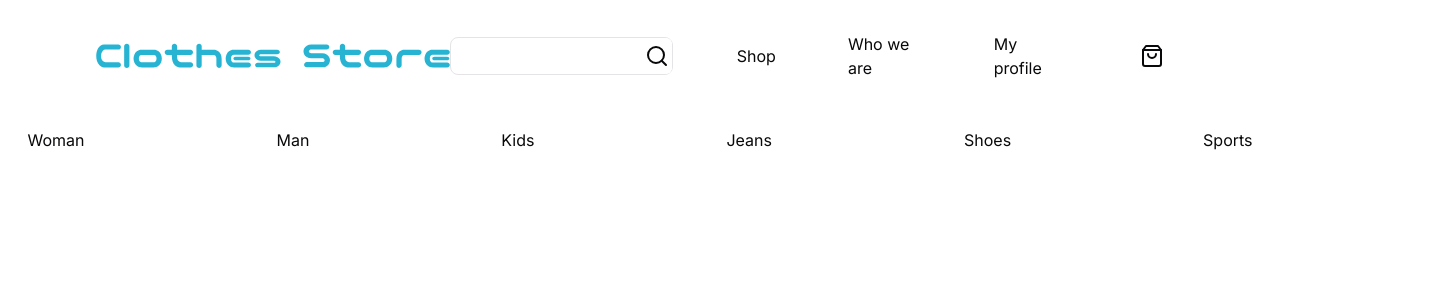
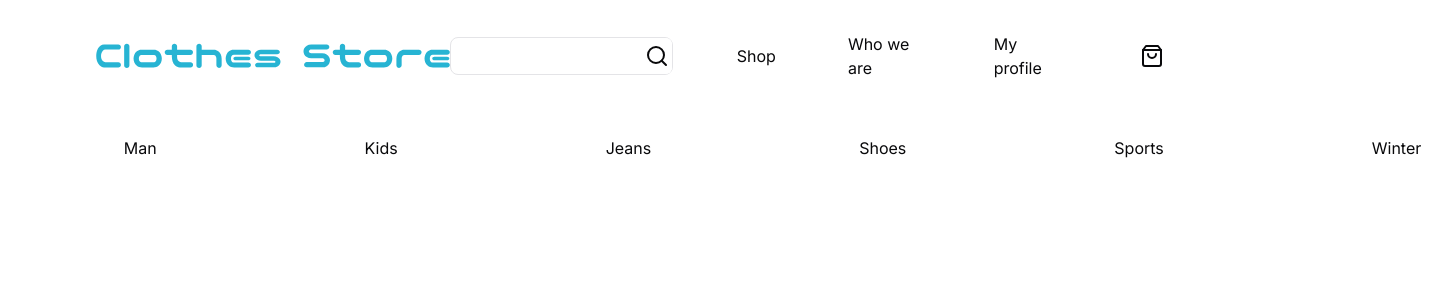
Before and after one commit to nalbertysales/clothes-store-with-nextjs, a Next.js app: page / in a window 1280 px wide. Shown: the top 300 px of the page, 1429 px wide, since content can reach past the window. Built offline with nearby package versions, Linux system fonts and the light colour scheme.

Commit message:
feat: create featute that dynamically adds items to the Search component

```diff
--- a/src/app/components/Search.tsx
+++ b/src/app/components/Search.tsx
@@ -1,12 +1,19 @@
 const Search = () => {
+  const categories = [
+    "Woman",
+    "Man",
+    "Kids",
+    "Jeans",
+    "Shoes",
+    "Sports",
+    "Winter",
+  ];
+
   return (
     <ul className="flex gap-48 justify-center pt-4">
-      <li>Woman</li>
-      <li>Man</li>
-      <li>Kids</li>
-      <li>Jeans</li>
-      <li>Shoes</li>
-      <li>Sports</li>
+      {categories.map((category) => (
+        <li className="hover:bg-cyan-300 p-2 rounded-md">{category}</li>
+      ))}
     </ul>
   );
 };
```
